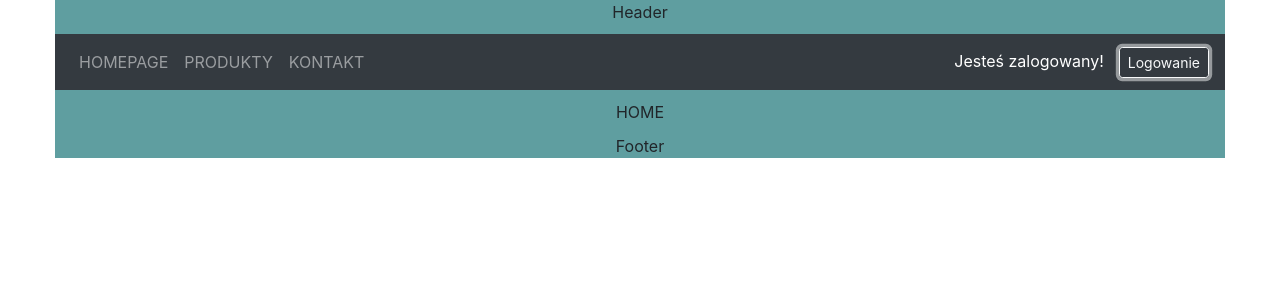
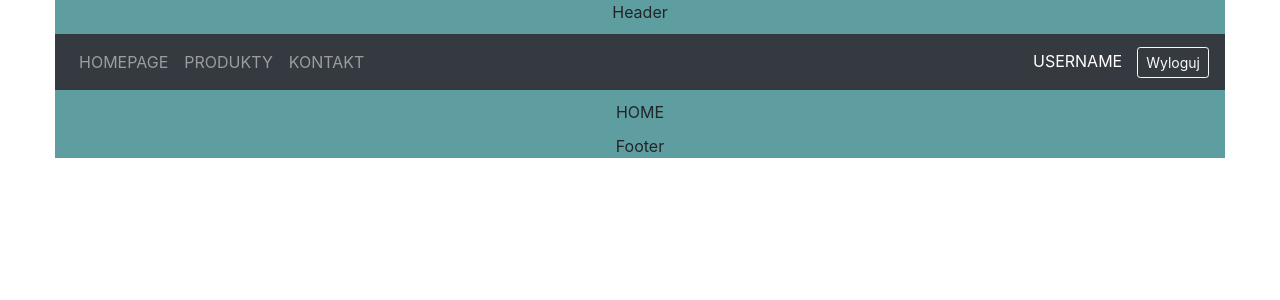
Before and after one commit to Sensei14/ProjektAI, a React (Create React App) app: page / in a window 1280 px wide. Both pictures are taken after a click on the button "Logowanie". Shown: the top 300 px of the page. Built offline with nearby package versions, Linux system fonts and the light colour scheme.

Commit message:
Log in/out

```diff
--- a/src/App.js
+++ b/src/App.js
@@ -8,13 +8,26 @@ import Footer from "./layouts/Footer";
 import { BrowserRouter as Router } from "react-router-dom";
 
 class App extends Component {
+  state = {
+    isLogged: false
+  };
+
+  handleLogin = () => {
+    this.setState({
+      isLogged: !this.state.isLogged
+    });
+  };
+
   render() {
     return (
       <div className="container-fluid">
         <div className="app">
           <Router>
             <Header />
-            <Navbar />
+            <Navbar
+              isLogged={this.state.isLogged}
+              handleLogin={this.handleLogin}
+            />
             <Content />
             <Footer />
           </Router>
--- a/src/layouts/Navbar.js
+++ b/src/layouts/Navbar.js
@@ -2,7 +2,7 @@ import React from "react";
 import { Link } from "react-router-dom";
 import "../styles/navbar.css";
 
-const Navbar = () => {
+const Navbar = props => {
   return (
     <div className="mynavbar">
       <nav className="navbar navbar-expand-sm bg-dark navbar-dark justify-content-between">
@@ -23,10 +23,37 @@ const Navbar = () => {
             </Link>
           </li>
         </ul>
-        <span>
+
+        {props.isLogged ? (
+          <span>
+            {" "}
+            USERNAME
+            <button
+              className="btn btn-outline-light btn-sm"
+              onClick={props.handleLogin}
+            >
+              Wyloguj
+            </button>
+          </span>
+        ) : (
+          <span>
+            <button
+              className="btn btn-outline-light btn-sm"
+              onClick={props.handleLogin}
+            >
+              Logowanie
+            </button>
+            <button className="btn btn-outline-light btn-sm">
+              Rejestracja
+            </button>
+          </span>
+        )}
+
+        {/* <span>
           Jesteś zalogowany!
           <button className="btn btn-outline-light btn-sm"> Logowanie </button>
-        </span>
+          <button className="btn btn-outline-light btn-sm">Rejestracja</button>
+        </span> */}
       </nav>
     </div>
   );
```
